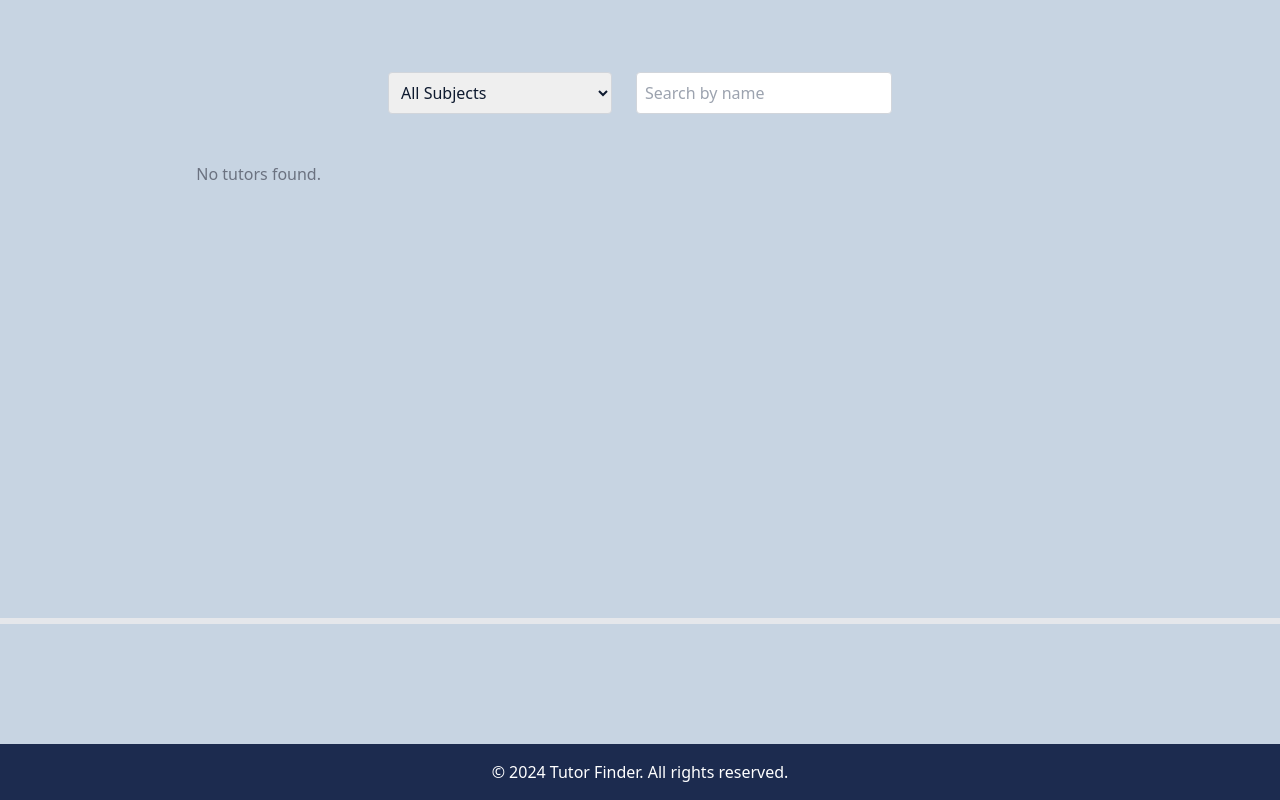
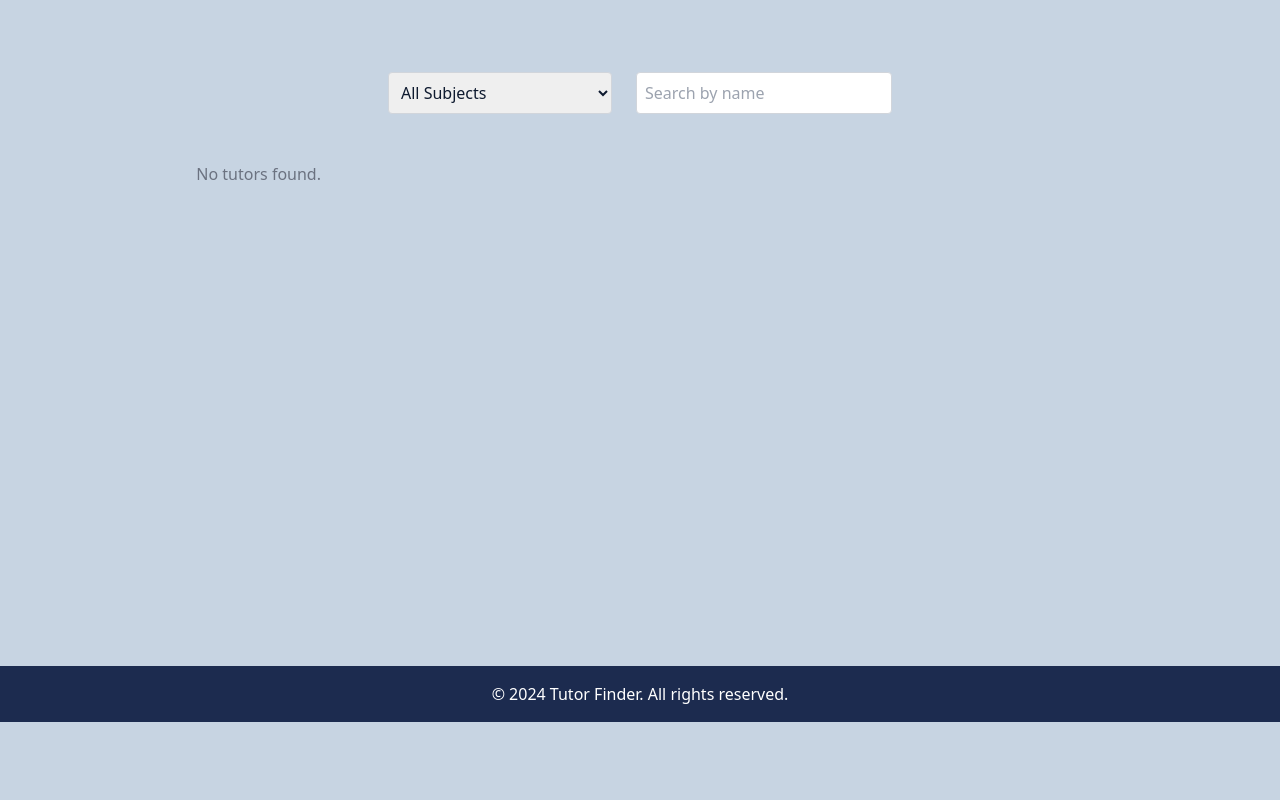
Before and after one commit to Ali-Cheikh/educonnect, a website: page index.html in a window 1280 px wide. Shown: the part 1984-2784 px from the top of the page. After the commit the page ends 2706 px from the top, so only its background shows below. Drawn offline with nearby package versions, Linux system fonts and the light colour scheme; some packages are replaced by stand-ins of ours; no server answers; a script that the page names is missing.

Commit message:
"Removed 6 horizontal rules from index.html"

```diff
--- a/index.html
+++ b/index.html
@@ -174,12 +174,6 @@
     </div>
   </div>
   <br><br><br><br>
-  <hr>
-  <hr>
-  <hr>
-  <hr>
-  <hr>
-  <hr><br><br><br>
   <!-- Footer Section -->
 
   <!-- Footer Section -->
```
